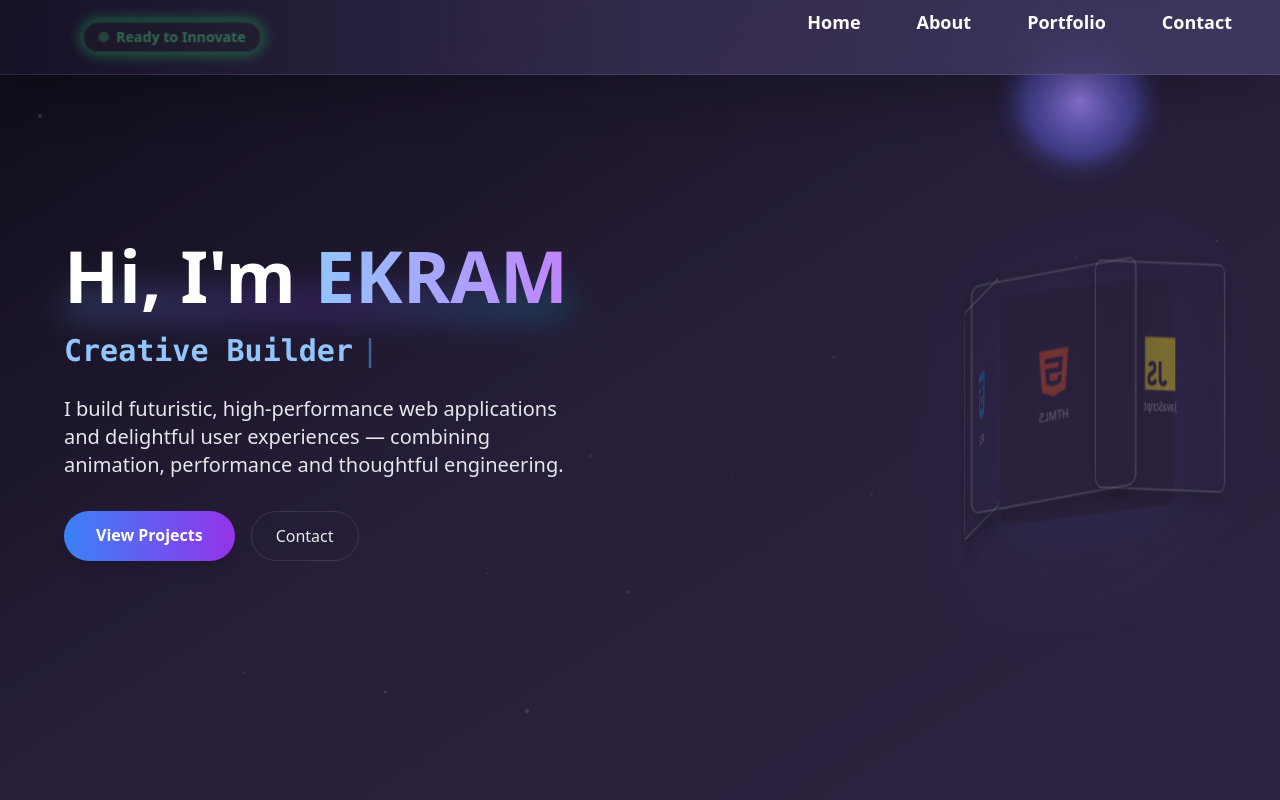
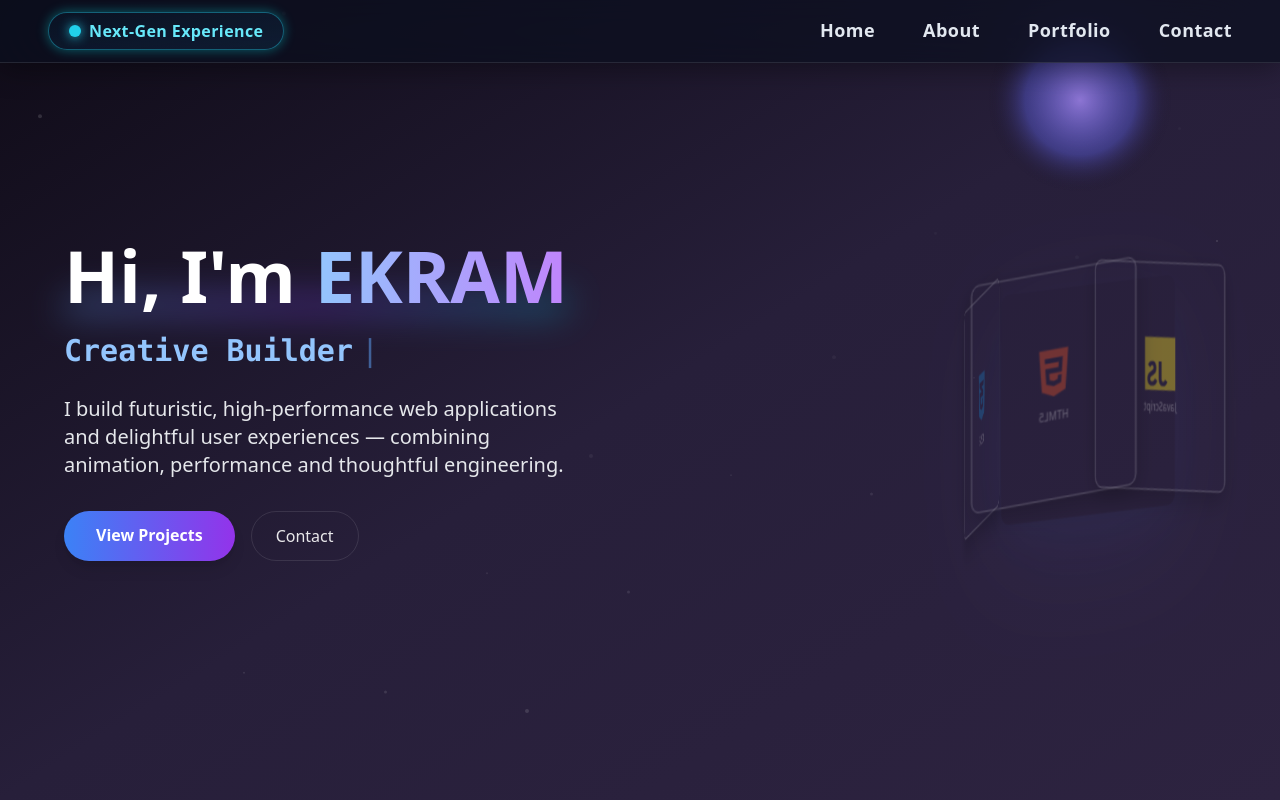
Before and after one commit to ekram-web/portifilio_frontend, a React (Vite) app: page / in a window 1280 px wide. Shown: the top 800 px of the page. Built offline with nearby package versions, Linux system fonts and the light colour scheme.

Commit message:
fix:navbar

```diff
--- a/src/components/Navbar.jsx
+++ b/src/components/Navbar.jsx
@@ -1,42 +1,117 @@
-import { motion } from 'framer-motion';
+// import { motion } from 'framer-motion';
+
+// const navLinks = [
+//   { name: 'Home', href: '#' },
+//   { name: 'About', href: '#about' },
+//   { name: 'Portfolio', href: '#portfolio' },
+//   { name: 'Contact', href: '#contact' },
+
+// ];
+
+// export default function Navbar() {
+//   return (
+//     <nav className="fixed top-0 left-0 w-full z-50 flex items-center justify-between px-12 py-2 bg-gradient-to-r from-[#18122B]/80 via-[#393053]/80 to-[#443C68]/80 backdrop-blur-xl shadow-2xl border-b border-white/10">
+//       {/* Logo/Name */}
+//       <div className="flex items-center gap-4">
+//         {/* <div className="w-12 h-12 rounded-full bg-gradient-to-br from-blue-500 to-purple-600 flex items-center justify-center font-bold text-white text-3xl shadow-lg">D</div> */}
+//         {/* <span className="text-white text-2xl font-extrabold tracking-wide font-sans">Demo Name</span> */}
+//         {/* Animated Badge */}
+//         <motion.span
+//           className="ml-6 flex items-center gap-2 px-4 py-1 rounded-full bg-[#232526]/80 text-green-400 font-semibold text-base shadow-lg border border-green-400/30"
+//           initial={{ scale: 0.8, opacity: 0 }}
+//           animate={{ scale: 1, opacity: 1, boxShadow: [
+//             '0 0 0px 0px #22c55e',
+//             '0 0 16px 4px #22c55e',
+//             '0 0 0px 0px #22c55e',
+//           ] }}
+//           transition={{ repeat: Infinity, duration: 2, ease: 'easeInOut' }}
+//         >
+//           <span className="inline-block w-3 h-3 bg-green-400 rounded-full animate-pulse shadow-lg"></span>
+//           Ready to Innovate
+//         </motion.span>
+//       </div>
+//       {/* Nav Links */}
+//       <ul className="flex gap-12 text-white font-bold text-lg font-sans">
+//         {navLinks.map(link => (
+//           <li key={link.name}>
+//             <a href={link.href} className="relative group px-2">
+//               {link.name}
+//               <span className="block h-0.5 bg-gradient-to-r from-blue-400 to-purple-500 scale-x-0 group-hover:scale-x-100 transition-transform origin-left duration-300"></span>
+//             </a>
+//           </li>
+//         ))}
+//       </ul>
+//     </nav>
+//   );
+// }
+
+
+import { motion } from "framer-motion";
 
 const navLinks = [
-  { name: 'Home', href: '#' },
-  { name: 'About', href: '#about' },
-  { name: 'Portfolio', href: '#portfolio' },
-  { name: 'Contact', href: '#contact' },
-  // { name: 'Blog', href: '#blog' },
+  { name: "Home", href: "#" },
+  { name: "About", href: "#about" },
+  { name: "Portfolio", href: "#portfolio" },
+  { name: "Contact", href: "#contact" },
 ];
 
 export default function Navbar() {
   return (
-    <nav className="fixed top-0 left-0 w-full z-50 flex items-center justify-between px-12 py-2 bg-gradient-to-r from-[#18122B]/80 via-[#393053]/80 to-[#443C68]/80 backdrop-blur-xl shadow-2xl border-b border-white/10">
-      {/* Logo/Name */}
+    <nav
+      className="
+      fixed top-0 left-0 w-full z-50
+      flex items-center justify-between
+      px-12 py-3
+      bg-[#0A0F1F]/70
+      backdrop-blur-2xl
+      border-b border-white/10
+      shadow-[0_4px_30px_rgba(0,0,0,0.4)]
+    "
+    >
+      {/* Brand */}
       <div className="flex items-center gap-4">
-        {/* <div className="w-12 h-12 rounded-full bg-gradient-to-br from-blue-500 to-purple-600 flex items-center justify-center font-bold text-white text-3xl shadow-lg">D</div> */}
-        {/* <span className="text-white text-2xl font-extrabold tracking-wide font-sans">Demo Name</span> */}
-        {/* Animated Badge */}
-        <motion.span
-          className="ml-6 flex items-center gap-2 px-4 py-1 rounded-full bg-[#232526]/80 text-green-400 font-semibold text-base shadow-lg border border-green-400/30"
-          initial={{ scale: 0.8, opacity: 0 }}
-          animate={{ scale: 1, opacity: 1, boxShadow: [
-            '0 0 0px 0px #22c55e',
-            '0 0 16px 4px #22c55e',
-            '0 0 0px 0px #22c55e',
-          ] }}
-          transition={{ repeat: Infinity, duration: 2, ease: 'easeInOut' }}
+        {/* Futuristic glow badge */}
+        <motion.div
+          className="
+            px-5 py-1.5
+            rounded-full
+            flex items-center gap-2
+            text-[#67e8f9]
+            border border-cyan-400/40
+            bg-gradient-to-br from-[#0A1A2F]/40 to-[#11263F]/60
+            shadow-[0_0_12px_rgba(0,255,255,0.35)]
+            font-semibold tracking-wide
+          "
+          initial={{ opacity: 0, scale: 0.8 }}
+          animate={{ opacity: 1, scale: 1 }}
+          transition={{ duration: 0.6 }}
         >
-          <span className="inline-block w-3 h-3 bg-green-400 rounded-full animate-pulse shadow-lg"></span>
-          Ready to Innovate
-        </motion.span>
+          <motion.span
+            className="inline-block w-3 h-3 rounded-full bg-cyan-400 shadow-[0_0_12px_#22d3ee]"
+            animate={{ opacity: [1, 0.3, 1] }}
+            transition={{ duration: 1.4, repeat: Infinity }}
+          />
+          Next-Gen Experience
+        </motion.div>
       </div>
-      {/* Nav Links */}
-      <ul className="flex gap-12 text-white font-bold text-lg font-sans">
-        {navLinks.map(link => (
+
+      {/* Navigation links */}
+      <ul className="flex gap-12 text-[#E2E8F0] font-bold text-lg tracking-wide">
+        {navLinks.map((link) => (
           <li key={link.name}>
-            <a href={link.href} className="relative group px-2">
+            <a href={link.href} className="relative group">
               {link.name}
-              <span className="block h-0.5 bg-gradient-to-r from-blue-400 to-purple-500 scale-x-0 group-hover:scale-x-100 transition-transform origin-left duration-300"></span>
+
+              {/* neon hover underline */}
+              <span
+                className="
+                block h-[3px]
+                bg-gradient-to-r from-cyan-400 via-blue-500 to-indigo-500
+                scale-x-0 group-hover:scale-x-100
+                transition-transform duration-400 origin-left
+                rounded-full shadow-[0_0_10px_#38bdf8]
+              "
+              ></span>
             </a>
           </li>
         ))}
```
